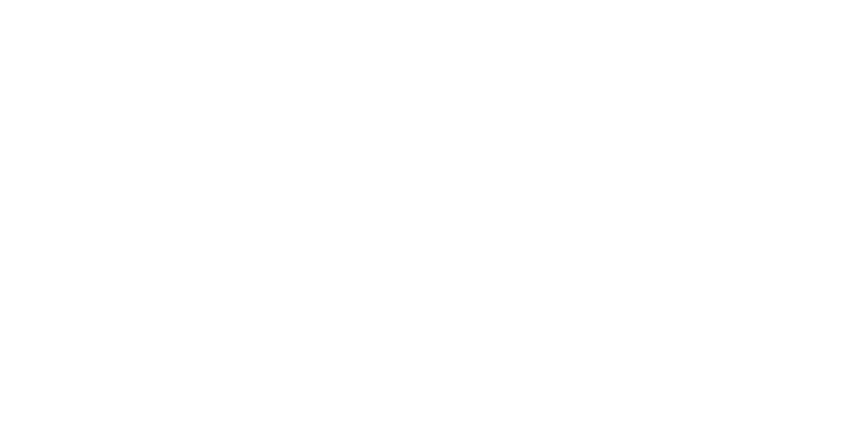
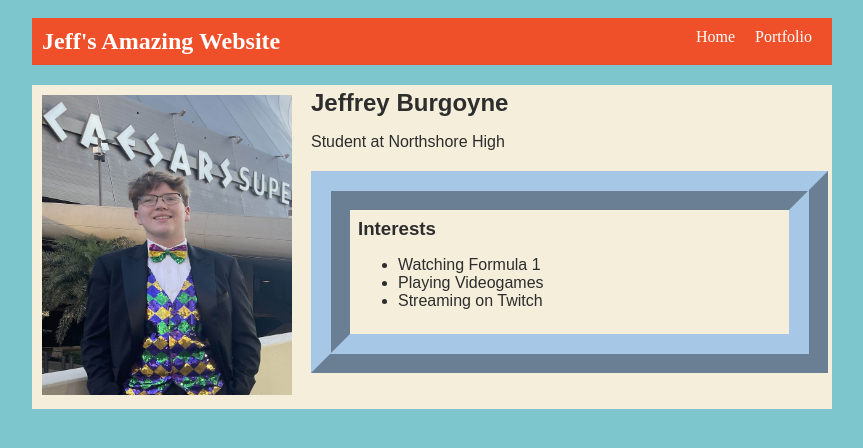
Before and after one commit to JTB51/jtb51.github.io, a plain HTML site: page index.html in a window 1280 px wide. Shown: the whole page, without its empty margins (208-1071 px from the left). Drawn offline with Linux system fonts and the light colour scheme.

Commit message:
Created First Website

```diff
--- a/index.html
+++ b/index.html
@@ -1,13 +1,48 @@
 <!DOCTYPE html>
 <html>
   <head>
-    <title>CHANGE ME</title>
+    <title>Jeff's Website</title>
+    <link rel="stylesheet" href="style.css"/>
   </head>
 
   <body>
     <!-- All content goes here -->
     <div id="all-contents">
+      <nav>
+        <h1>
+          Jeff's Amazing Website
+        </h1>
+        <ul id="nav-ul">
+          <li class="nav-li">
+            <a href="index.html">Home</a>
+          </li>
+          <li class="nav-li">
+            <a href="portfolio.html">Portfolio</a>
+          </li>
+        </ul>
+      </nav>
+      <main>
+        <!--Sidebar Section-->
+        <div class="sidebar">
+          <img class="sidebar-img" src="Images/goat.jpg" alt="Me" width="300" height="300">
+        </div>
 
+
+        <!--Content Section-->
+        <div class="content">
+          <h2> Jeffrey Burgoyne</h2>
+          <p> Student at Northshore High</p>
+          <div id="interests">
+            <h3> Interests </h3>
+            <ul>
+              <li> Watching Formula 1 </li>
+              <li> Playing Videogames </li>
+              <li> Streaming on Twitch</li>
+            </ul>
+        </div>
+
+
+      </main>
     </div>
   </body>
 </html>
--- a/style.css
+++ b/style.css
@@ -0,0 +1,107 @@
+body {
+    background: rgb(125, 198, 205);
+    color: rgb(45, 45, 45);
+    padding: 10px;
+    font-family: 'Times New Roman', Times, serif;
+}
+
+#all-contents {
+    max-width: 800px;
+    margin: auto;
+}
+
+/* navigation menu */
+nav {
+    background: rgb(239, 80, 41);
+    margin-bottom: 20px;
+    display: flex;
+    padding: 10px;
+    justify-content: space-between;
+}
+
+h1 {
+    display: flex;
+    align-items: center;
+    color: white;
+    flex: 1;
+    margin: 0;
+}
+
+#nav-ul {
+    list-style-type: none;
+    margin: 0;
+    padding: 0;
+    display: flex;
+}
+
+.nav-li {
+    display: inline-block;
+    padding: 0 10px;
+}
+
+a {
+    text-decoration: none;
+    color: #fff;
+}
+
+/* main container area beneath menu */
+main {
+    background: rgb(245, 238, 219);
+    display: flex;
+    margin-top: 15px;
+
+}
+
+.sidebar {
+    margin-right: 5px;
+    padding: 10px;
+}
+
+.sidebar-img {
+    width: 250px;
+    height: 300px;
+}
+
+.content {
+    flex: 1;
+    padding: 4px;
+    font-family: fantasy
+}
+
+/* interests section styles */
+#interests {
+    border: 39px #A7C7E7 ridge;
+    padding: 8px;
+    margin-top: 20px;
+}
+
+h2, h3 {
+    margin: 0px;
+}
+
+/* Portfolio styles */
+.content h1 {
+  color: black;
+  font-family: 'Times New Roman', Times, serif;
+}
+
+#portfolio {
+  list-style-type: none;
+  padding-left: 0;
+}
+
+#portfolio li {
+  background: #fff;
+  padding: 10px;
+  border-radius: 10px;
+  margin-bottom: 10px;
+}
+
+#portfolio li:hover {
+  background: #eee;
+}
+
+#portfolio a {
+  text-decoration: none;
+  color: #454545;
+}
```
Also changed, not shown: portfolio.html (+54 -0 lines), Images/goat.jpg (added).
